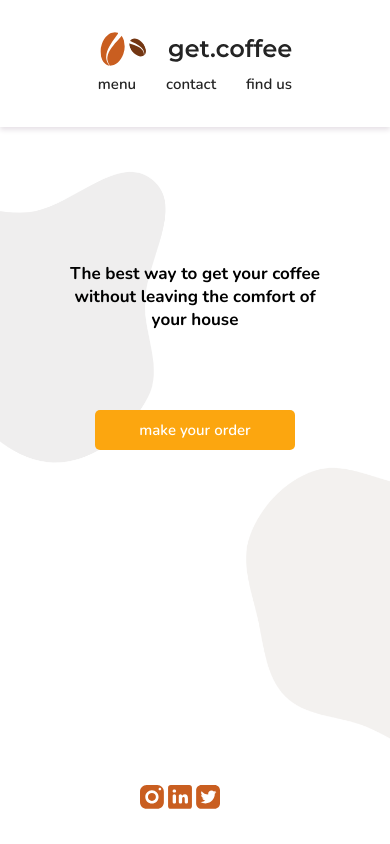
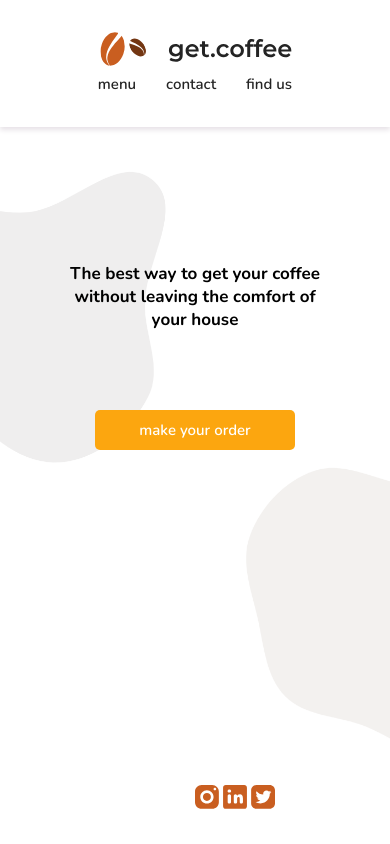
Before and after one commit to cauamenezes/get-coffee, a plain HTML site: page index.html in a window 390 px wide. Drawn offline with nearby package versions, Linux system fonts and the light colour scheme.

Commit message:
redes sociais centralizadas

```diff
--- a/style.css
+++ b/style.css
@@ -173,7 +173,7 @@ footer {
     }
     .redesSociais {
         top: 93vh;
-        left: 140px;
+        left: 50vw;
     }
     .botão {
         height: 40px;
```
